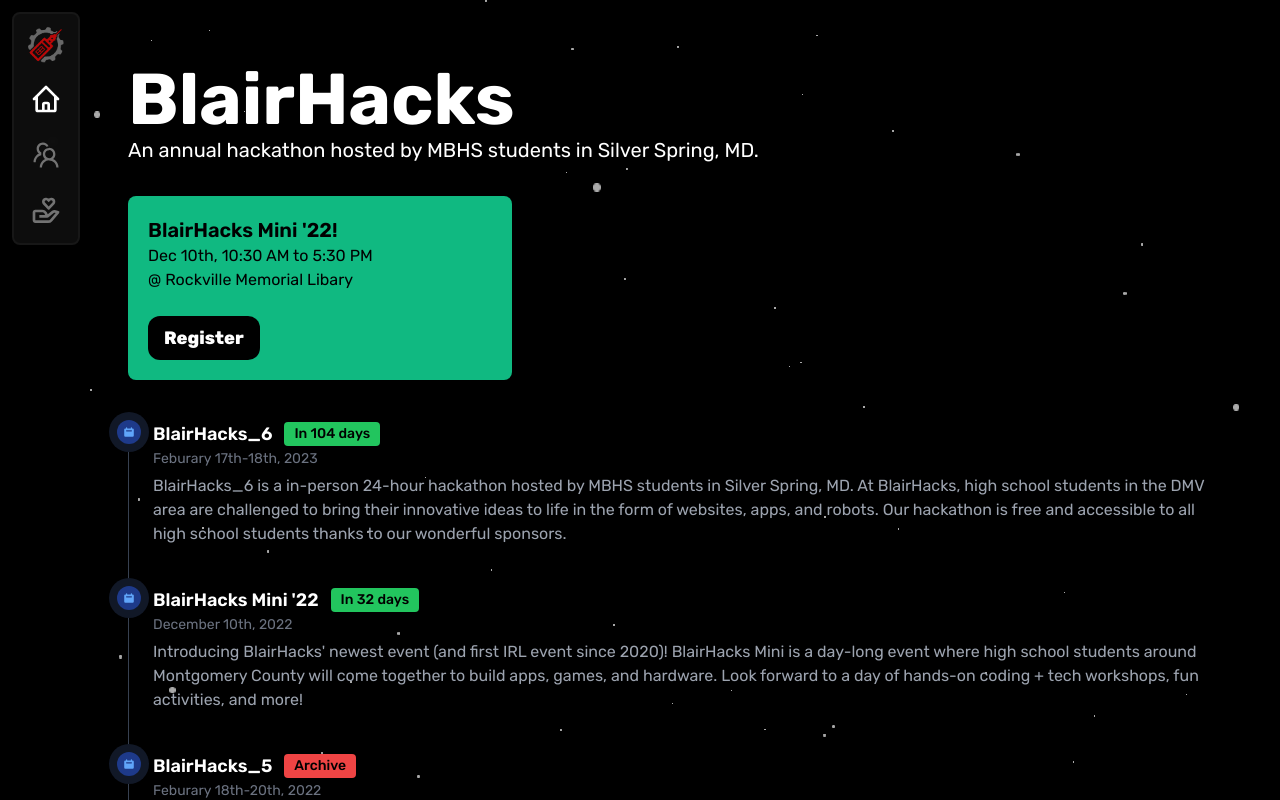
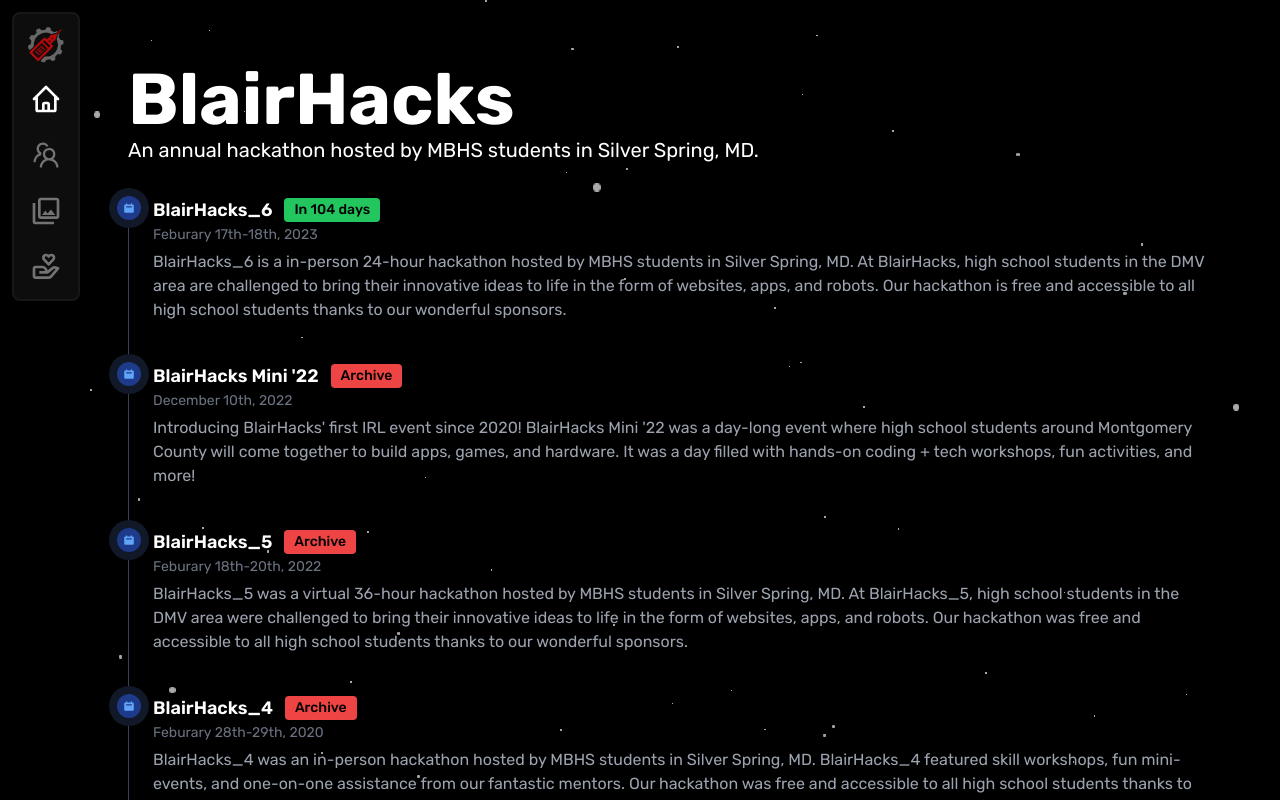
Before and after one commit to blairhacks/site, a Next.js app: page / in a window 1280 px wide. Shown: the top 800 px of the page. Built offline with nearby package versions, Linux system fonts and the light colour scheme.

Commit message:
add gallery page and update after bh mini is over

```diff
--- a/components/Nav.tsx
+++ b/components/Nav.tsx
@@ -4,6 +4,7 @@
 import { AiOutlineTeam } from "react-icons/ai";
 import { BiDonateHeart } from "react-icons/bi";
 import { useRouter } from "next/router";
+import { MdOutlinePhotoLibrary } from "react-icons/md";
 
 export default function Nav() {
 	const router = useRouter();
@@ -24,6 +25,12 @@
 						className="h-12 w-12 p-2 rounded-lg hover:bg-opacity-50 hover:bg-neutral-800 sm:cursor-pointer"
 					/>
 				</Link>
+				<Link href="/gallery">
+					<MdOutlinePhotoLibrary
+						color={router.pathname === "/gallery" ? "white" : undefined}
+						className="h-12 w-12 p-2 rounded-lg hover:bg-opacity-50 hover:bg-neutral-800 sm:cursor-pointer"
+					/>
+				</Link>
 				<Link href="/sponsors">
 					<BiDonateHeart
 						color={router.pathname === "/sponsors" ? "white" : undefined}
--- a/components/Timeline.tsx
+++ b/components/Timeline.tsx
@@ -25,9 +25,9 @@
 			endDate: new Date("2022-12-10"),
 			date: "December 10th, 2022",
 			description:
-				"Introducing BlairHacks' newest event (and first IRL event since 2020)! BlairHacks Mini is a day-long event where high school students around Montgomery County will come together to build apps, games, and hardware. Look forward to a day of hands-on coding + tech workshops, fun activities, and more!",
+				"Introducing BlairHacks' first IRL event since 2020! BlairHacks Mini '22 was a day-long event where high school students around Montgomery County will come together to build apps, games, and hardware. It was a day filled with hands-on coding + tech workshops, fun activities, and more!",
 			link: "https://mini.blairhacks.com",
-			archive: false,
+			archive: true,
 		},
 		{
 			name: "BlairHacks_5",
--- /dev/null
+++ b/pages/gallery.tsx
@@ -0,0 +1,39 @@
+import React from "react";
+import { motion } from "framer-motion";
+
+export default function gallery() {
+	return (
+		<div>
+			<motion.h1
+				initial={{ scale: 1.05, opacity: 0 }}
+				animate={{ scale: 1, opacity: 1 }}
+				transition={{ duration: 0.3, ease: "linear" }}
+				className="text-center text-4xl font-bold pb-5"
+			>
+				Gallery
+			</motion.h1>
+			<div className="flex flex-wrap gap-3">
+				<motion.div
+					initial={{ opacity: 0 }}
+					animate={{ opacity: 1 }}
+					transition={{ duration: 0.3, ease: "linear", delay: 0.1 }}
+					className="w-full md:w-96 relative hover:scale-105 transition-all duration-300 ease-in-out sm:cursor-pointer"
+				>
+					<a
+						href="https://cloud.tinu.tech/index.php/s/MdcRiKCw3SQzniw"
+						target="blank"
+					>
+						<img
+							src="https://cloud.tinu.tech/index.php/apps/files_sharing/publicpreview/MdcRiKCw3SQzniw?file=/IMG_0896.JPG&fileId=387484&x=1920&y=1080&a=true"
+							alt="BH Mini '22"
+							className="rounded-lg"
+						/>
+					</a>
+					<div className="absolute bottom-0 py-2 rounded-b-lg w-full text-black text-center bg-white bg-opacity-40 backdrop-blur-md">
+						<p>BlairHacks Mini '22</p>
+					</div>
+				</motion.div>
+			</div>
+		</div>
+	);
+}
--- a/pages/index.tsx
+++ b/pages/index.tsx
@@ -24,7 +24,7 @@
 				</motion.p>
 			</div>
 			{/* Card for BH Mini */}
-			<motion.div
+			{/* <motion.div
 				initial={{ opacity: 0 }}
 				animate={{ opacity: 1 }}
 				transition={{ duration: 0.3, ease: "linear", delay: 0.2 }}
@@ -32,7 +32,7 @@
 			>
 				<h2 className="font-semibold text-xl">
 					<a href="https://mini.blairhacks.com" target="blank">
-						BlairHacks Mini &apos;22!
+						BlairHacks_6
 					</a>
 				</h2>
 				<time>Dec 10th, 10:30 AM to 5:30 PM</time>
@@ -49,7 +49,7 @@
 						Register
 					</button>
 				</a>
-			</motion.div>
+			</motion.div> */}
 			<Timeline />
 		</div>
 	);
```
